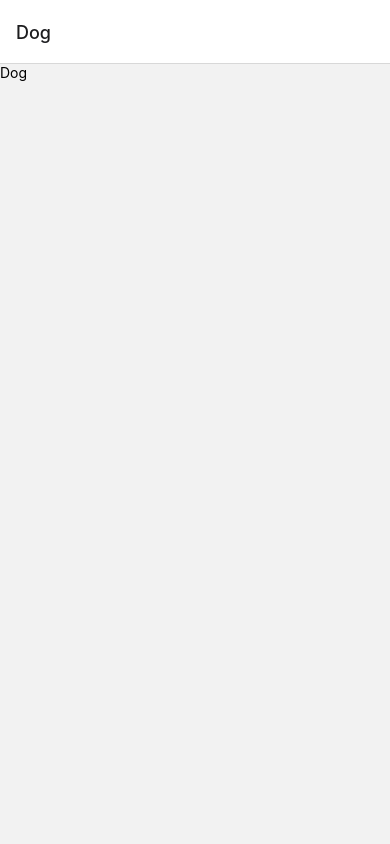
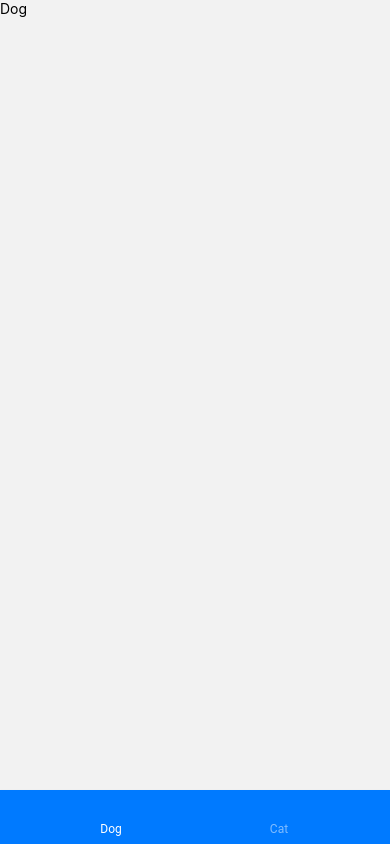
Before and after one commit to DariaPrograme/navigationexample, a React Native app: screen / in a window 390 px wide. Built offline with nearby package versions, Linux system fonts and the light colour scheme.

Commit message:
TabNavigation

```diff
--- a/App.js
+++ b/App.js
@@ -1,14 +1,15 @@
 import { StatusBar } from 'expo-status-bar';
 import React from 'react';
 import { StyleSheet, Text, View } from 'react-native';
-import StakNavigator from "./staknavigator";
+
 import { NavigationContainer } from '@react-navigation/native';
+import TabNavigator from "./staknavigator";
 
 
 export default function App() {
   return (
       <NavigationContainer>
-        <StakNavigator/>
+    <TabNavigator/>
       </NavigationContainer>
   );
 }
--- a/package.json
+++ b/package.json
@@ -8,6 +8,7 @@
     "eject": "expo eject"
   },
   "dependencies": {
+    "@react-navigation/material-bottom-tabs": "^6.0.7",
     "@react-navigation/native": "^6.0.4",
     "@react-navigation/native-stack": "^6.2.2",
     "expo": "~42.0.1",
@@ -15,8 +16,10 @@
     "react": "16.13.1",
     "react-dom": "16.13.1",
     "react-native": "https://github.com/expo/react-native/archive/sdk-42.0.0.tar.gz",
+    "react-native-paper": "^4.9.2",
     "react-native-safe-area-context": "^3.3.2",
     "react-native-screens": "^3.8.0",
+    "react-native-vector-icons": "^8.1.0",
     "react-native-web": "~0.13.12"
   },
   "devDependencies": {
--- a/staknavigator.js
+++ b/staknavigator.js
@@ -3,15 +3,17 @@ import React from 'react';
 import { StyleSheet, Text, View } from 'react-native';
 import Dog from "./dog";
 import Cat from "./cat";
+import { createMaterialBottomTabNavigator } from '@react-navigation/material-bottom-tabs';
+
 import {createNativeStackNavigator} from "@react-navigation/native-stack";
-const Stack = createNativeStackNavigator ( ) ;
-
-const StakNavigator=()=>{
+// const Stack = createNativeStackNavigator ( ) ;
+const Tab = createMaterialBottomTabNavigator();
+const TabNavigator=()=>{
 return(
-    <Stack.Navigator>
-        <Stack.Screen name='Dog' component={Dog}/>
-        <Stack.Screen name='Cat' component={Cat}/>
-    </Stack.Navigator>
+    <Tab.Navigator>
+        <Tab.Screen name='Dog' component={Dog}/>
+        <Tab.Screen name='Cat' component={Cat}/>
+    </Tab.Navigator>
 )
 }
-export default StakNavigator;
+export default TabNavigator;
```
Also changed, not shown: 1 other file (tests, documents, lock files or other folders).
